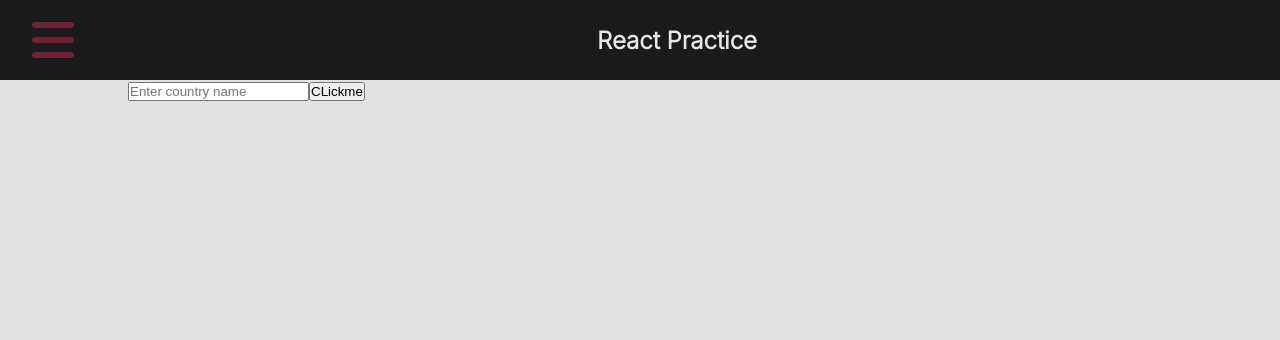
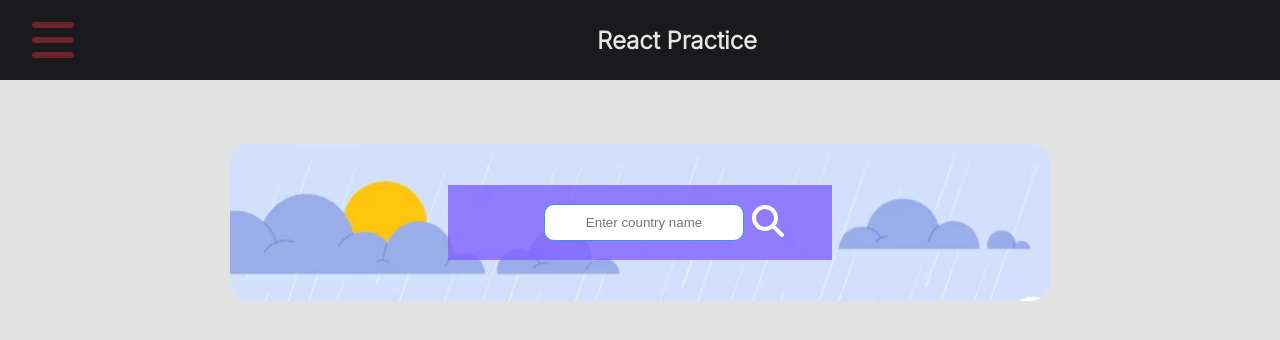
Before and after one commit to YujenM/React_practice, a React (Create React App) app: page /React_practice/src/components/FetchAPI.js in a window 1280 px wide. Shown: the top 340 px of the page. Built offline with nearby package versions, Linux system fonts and the light colour scheme; a web font is replaced by a local one.

Commit message:
weather api added

```diff
--- a/src/App.css
+++ b/src/App.css
@@ -222,3 +222,69 @@ cursor: pointer;
 .loginandoutbtn{
   margin: 2% 2% 2% 2%;
 }
+
+
+/* Fetch Api */
+
+.weather{
+  display: flex;
+  justify-content: center;
+  align-items: center;
+  margin-top: 5%;
+}
+.weatherchild{
+  background-color: #2196F3;
+  background-image:url(./components/images/weather.png);
+  background-repeat: no-repeat;
+  background-size:cover;
+  object-fit: cover;
+  width: 80%;
+  display: flex;
+  justify-content: center;
+  align-items: center;
+  border-radius: 20px;
+}
+.getinformation{
+  margin:10% 0;
+  /* background-color: #1A1A1D; */
+  width: 20vw;
+  margin: 5% 25%;
+}
+.Getcountry{
+  text-align: center;
+
+  border: 1px solid #3498db;
+  border-radius: 10px;
+  padding: 10px;
+  width: 200px;
+  transition: width 0.3s ease;
+}
+.Getcountry:focus {
+  outline: none;
+  border-color: #2ecc71;
+  box-shadow: 0 0 5px rgba(46, 204, 113, 0.5);
+}
+.Apisearchbtn{
+  margin: 0 3%;
+  cursor: pointer;
+  color: white;
+}
+.Weatherimg{
+  width:20%;
+
+}
+.datasapi{
+  margin-bottom: 5%;
+}
+.Apidata{
+  font-size: 1.5rem;
+  color: white;
+  margin: 0 5%;
+
+}
+.bgcolor{
+  background-color: rgba(129, 98, 255, 0.8);
+  margin:5% 0;
+  width: 30vw;
+
+}
--- a/src/components/FetchAPI.js
+++ b/src/components/FetchAPI.js
@@ -1,4 +1,7 @@
 import React, { useState } from "react";
+import '../App.css'
+import { FontAwesomeIcon } from '@fortawesome/react-fontawesome';
+import * as icon from '@fortawesome/free-solid-svg-icons';
 
 export default function FetchAPI() {
 const [data, setData] = useState(null);
@@ -25,31 +28,39 @@ const serach=async()=>{
         console.log('Error fetching weather data:', error);
         });
 }
+let temprature=data ? Math.round(data.main.temp - 273.15) : null;
+let sunrise=data?data.sys.sunrise*1000:null;
+let sunset=data?data.sys.sunset*1000:null;
+const sunrisetime = sunrise ? new Date(sunrise).toTimeString() : null;
+const sunsettime = sunset ? new Date(sunset).toTimeString() : null;
+return(
+    <div className="container weather">
+        <div className="weatherchild">
+            <div className="bgcolor">
+                <div className="getinformation">
+                    <input type="text" placeholder="Enter country name" className="Getcountry"/>
+                    <FontAwesomeIcon className="Apisearchbtn" onClick={serach} icon={icon.faMagnifyingGlass} size="2xl"/>
+                </div>
+                {error?(
+                    <div>
+                        <p>This is a free API, so there is a limit in getting data, and this message is shown due to reaching its limit.</p>
+                    </div>
+                ):(
+                    data &&(
+                        <div className="datasapi">
+                            <img className="Weatherimg" alt="weather icon" src={`https://openweathermap.org/img/w/${data.weather[0].icon}.png`}/>
+                            <p className="Apidata">Description: {data.weather[0].description}</p>
+                            <p className="Apidata">Country: {data.name}</p>
+                            <p className="Apidata">Temprature: {temprature}℃</p>
+                            <p className="Apidata">Sunrise: {sunrisetime}</p>
+                            <p className="Apidata">Sunset: {sunsettime}</p>
+                        </div>
+                    )
+                )
+                }
+            </div>
+        </div>
 
-
-return (
-<div className="container">
-<input type="text" placeholder="Enter country name" className="Getcountry"/>
-    <button onClick={serach}>CLickme</button>
-    {error ? (
-    <div>
-        <p>
-        This is a free API, so there is a limit in getting data, and this
-        message is shown due to reaching its limit.
-        </p>
     </div>
-    ) : (
-    data && (
-        <div>
-        <img
-            alt="weather icon"
-            src={`https://openweathermap.org/img/w/${data.weather[0].icon}.png`}
-        />
-        <h1>{data.name}</h1>
-
-        </div>
-    )
-    )}
-</div>
-);
+)
 }
```
Also changed, not shown: src/components/images/images1.png (added), src/components/images/weather.png (added).
